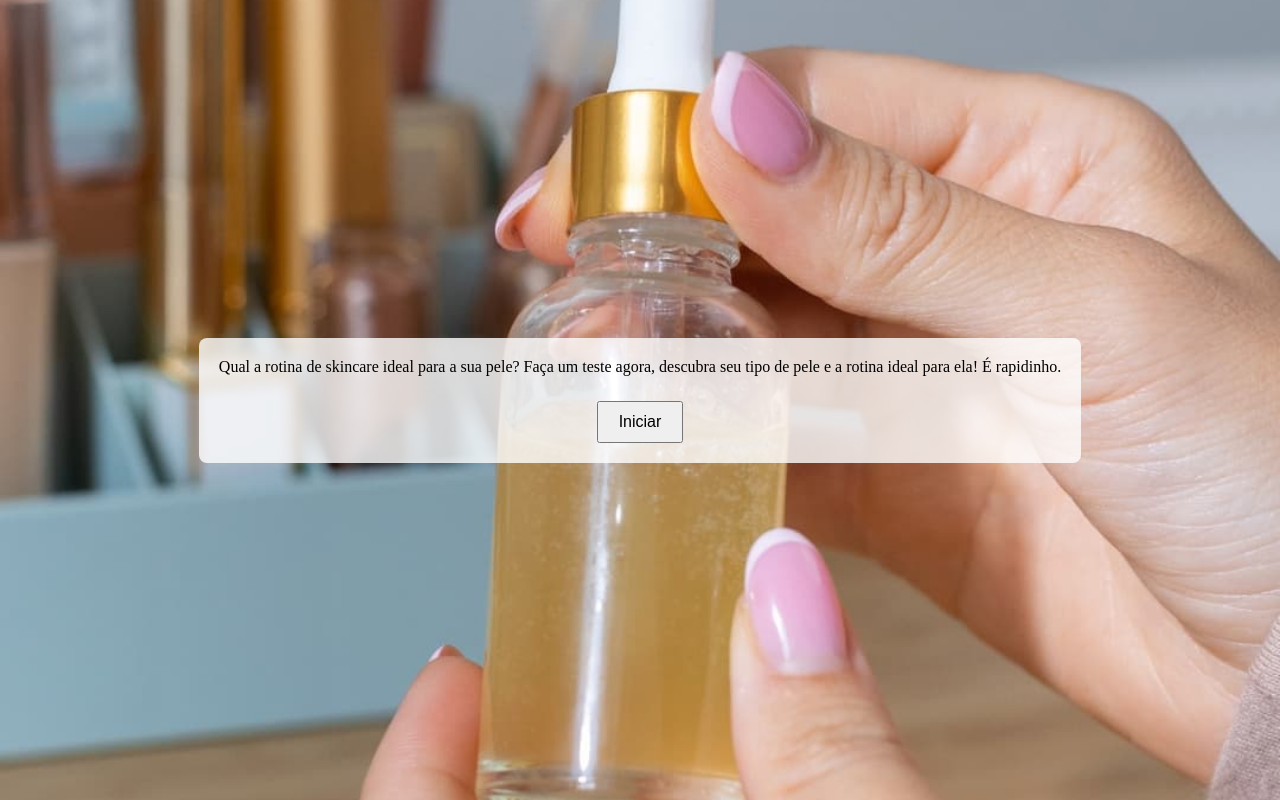
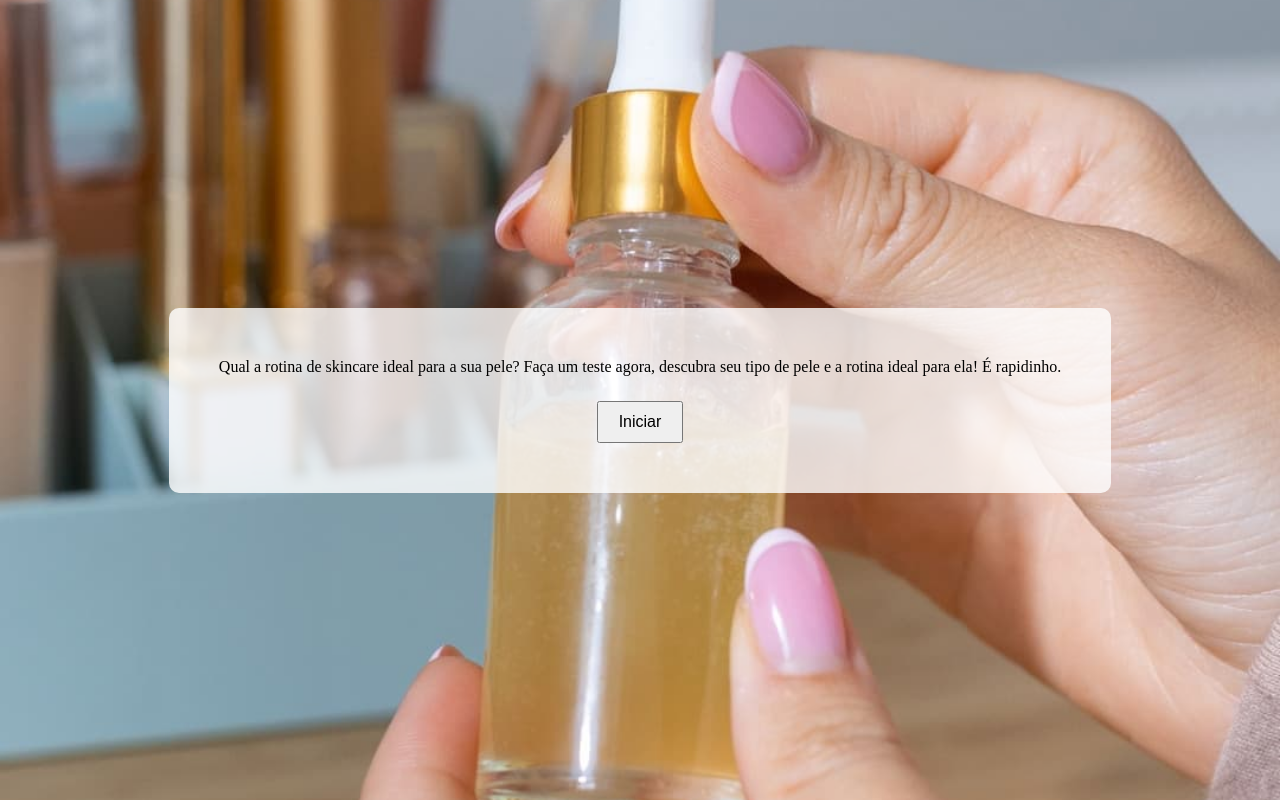
Before and after one commit to kitskincare/questionario26, a plain HTML site: page index.html in a window 1280 px wide. Drawn offline with Linux system fonts and the light colour scheme.

Commit message:
Update index.html

```diff
--- a/index.html
+++ b/index.html
@@ -26,8 +26,8 @@
     /* Container centralizado com fundo semi-transparente */
     .container {
       background: rgba(255, 255, 255, 0.8);
-      padding: 20px;
-      border-radius: 8px;
+      padding: 50px;
+      border-radius: 10px;
       width: 100%;
       max-width: 1800px; /* Aumentado de 600px para 800px */
       text-align: center;
```
